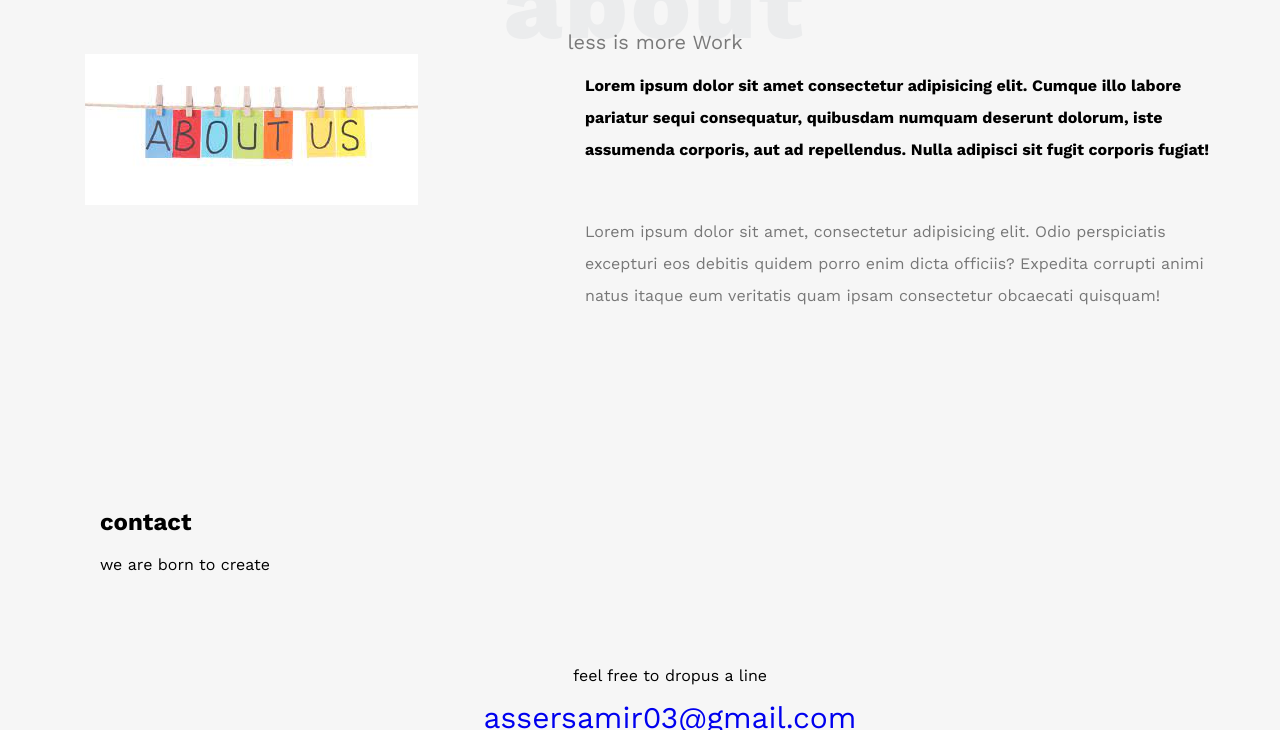
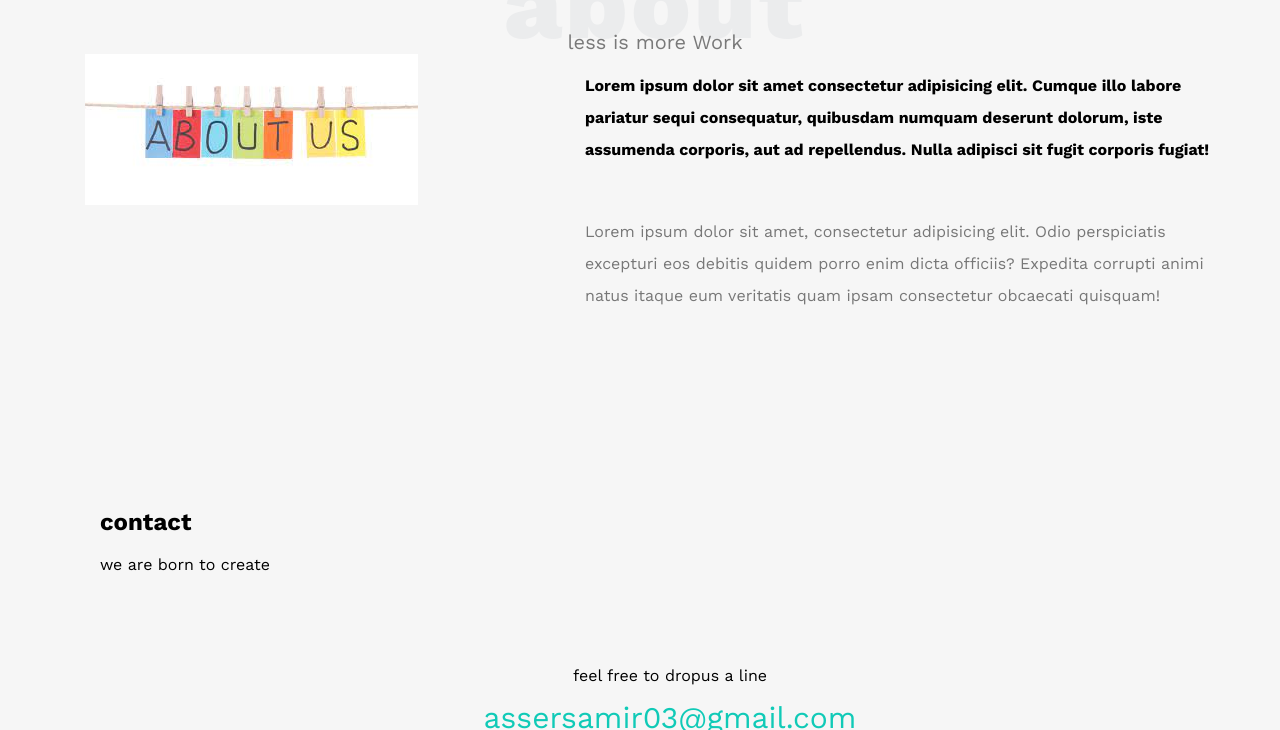
Before and after one commit to assersamir03/first_template, a plain HTML site: page index.html in a window 1280 px wide. Shown: the part 2013-2743 px from the top of the page. Drawn offline with nearby package versions, Linux system fonts and the light colour scheme.

Commit message:
change the color and removeing all decorations

```diff
--- a/style.css
+++ b/style.css
@@ -447,5 +447,7 @@ body
     display: block;
     font-size: 30px;
     font-weight: 800px;
+    color: var(--main-color);
+    text-decoration: none;
 }
 /*end contact*/
```
